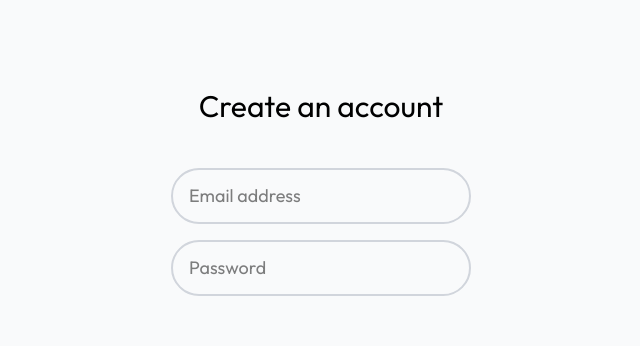
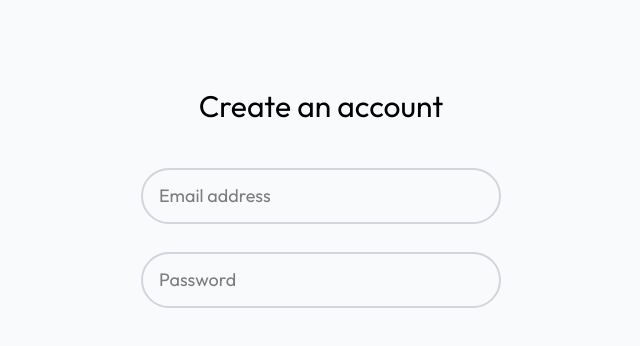
Before and after one commit to viveksingh-01/lumina, a React (Vite) app: page /auth/signup in a window 1280 px wide. Shown: the top 346 px of the page, without its empty margins (319-959 px from the left). Built offline with nearby package versions, Linux system fonts and the light colour scheme; no server answers.

Commit message:
style: update InputField component with minor styling adjustments

```diff
--- a/src/components/InputField/InputField.tsx
+++ b/src/components/InputField/InputField.tsx
@@ -5,7 +5,7 @@ type InputFieldProps = {
   type: string;
   placeholder: string;
   value: string;
-  setValue: (data: any) => void
+  setValue: (data: any) => void;
 };
 
 const InputField: React.FC<InputFieldProps> = ({ name, type, placeholder, value, setValue }) => {
@@ -13,13 +13,13 @@ const InputField: React.FC<InputFieldProps> = ({ name, type, placeholder, value,
     setValue((formData: IFormData) => ({ ...formData, [name]: e.target?.value }));
   };
   return (
-    <div className="mb-4">
+    <div className="mb-7">
       <input
         type={type}
         name={name}
         value={value}
         placeholder={placeholder}
-        className="w-[300px] px-4 py-3 border-2 border-gray-300 rounded-full text-lg"
+        className="w-[360px] px-4 py-3 border-2 border-gray-300 rounded-full text-lg"
         onChange={handleInput}
       />
     </div>
```
